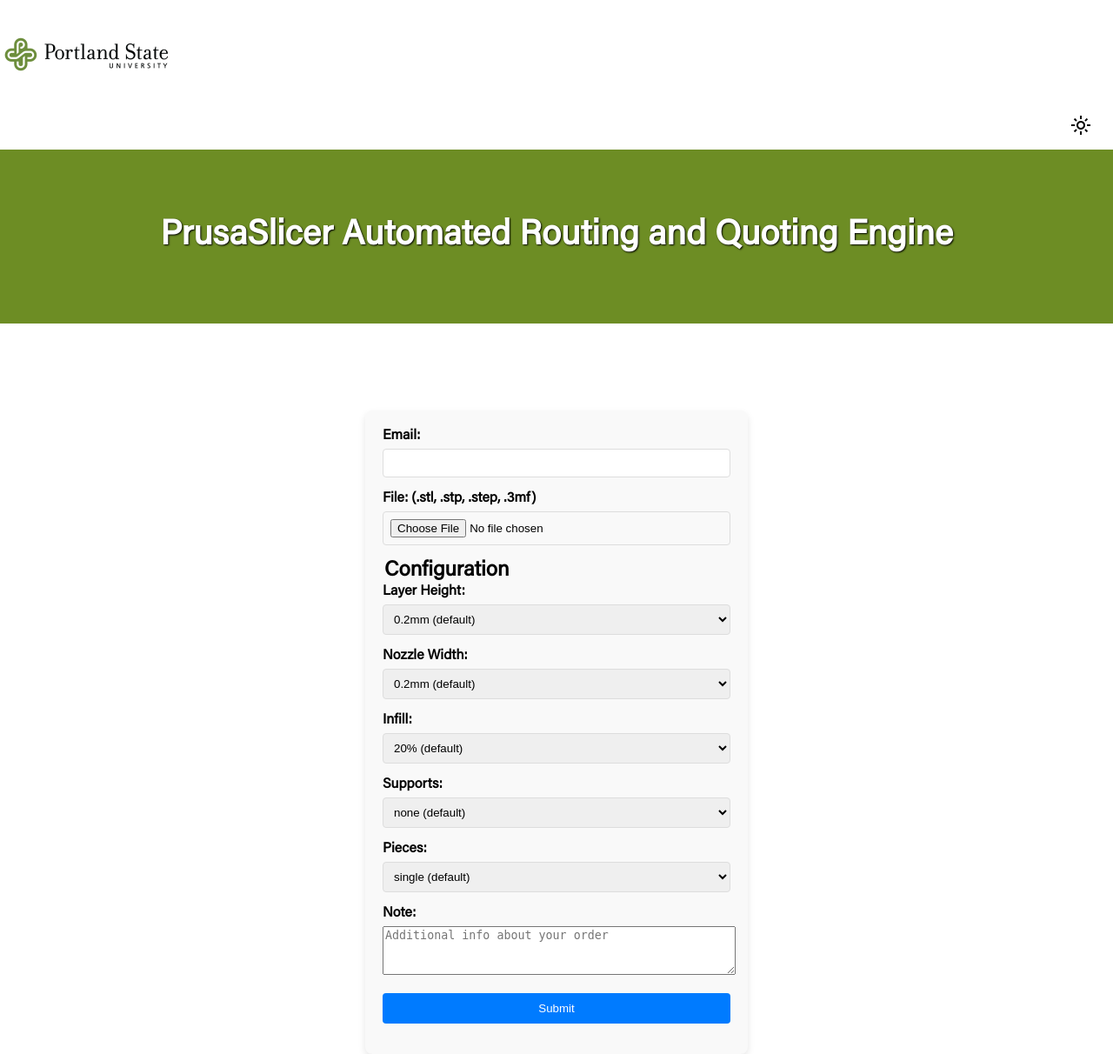
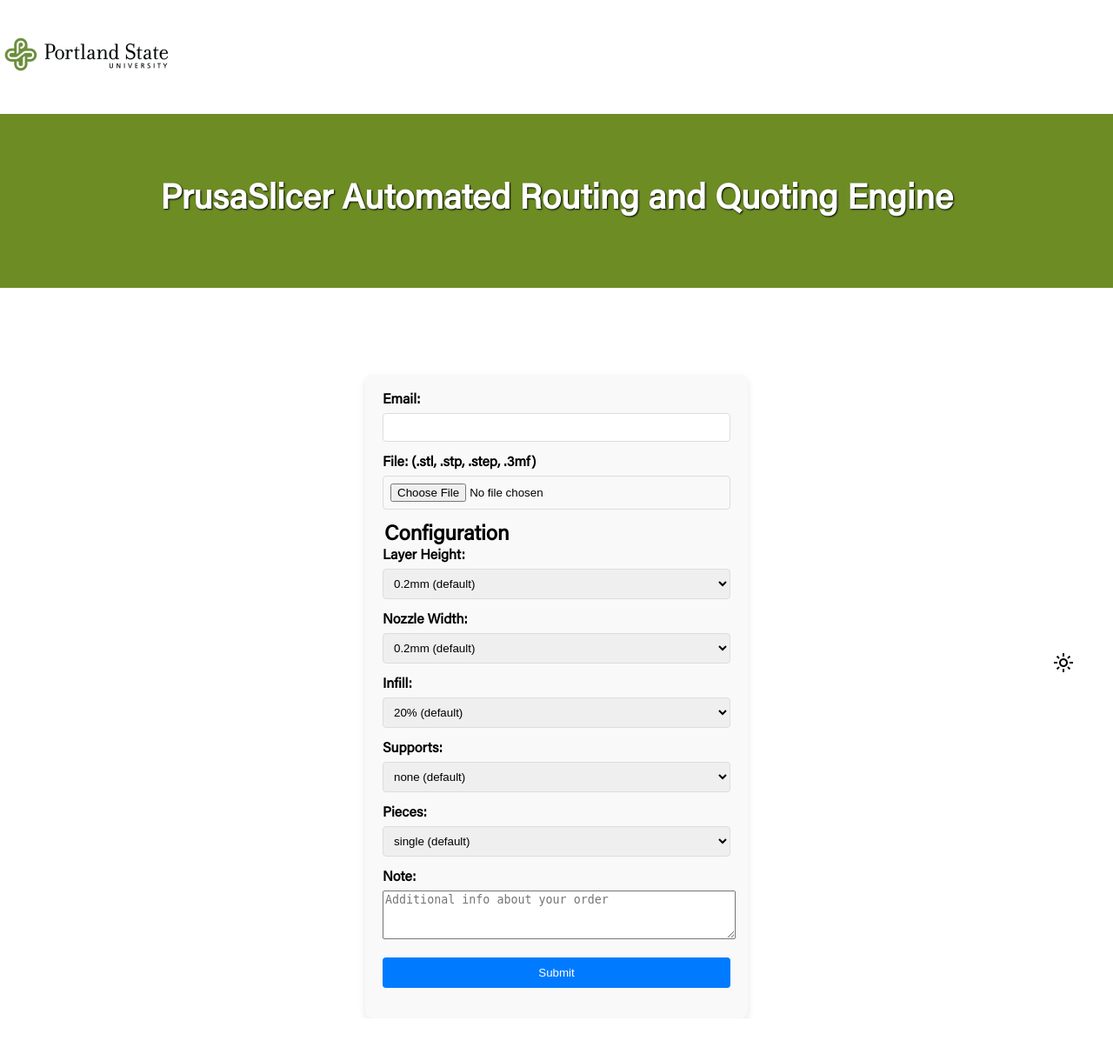
Before and after one commit to Monarch-Capstone-Parqe/CapstoneParqe, a Flask app: page / in a window 1280 px wide. Shown: the whole page at 87% size. After the commit the page ends 1171 px from the top, so only its background shows below. Run offline with Flask 3, Linux system fonts and the light colour scheme; parts of the project's set-up code (start-up, migrations or seed data) failed here and were passed over.

Commit message:
changed positioning of dark mode button, fixed to bottom right of screen

```diff
--- a/static/style.css
+++ b/static/style.css
@@ -191,8 +191,9 @@ input:checked + .slider:before {
 
 .dark-mode-toggle-container {
   width: 55px;
-  margin-left: auto;
-  margin-bottom: 10px;
+  position: fixed;
+  bottom: 20px;
+  right: 20px;
 }
 
 .dark-mode-form {
@@ -206,14 +207,10 @@ input:checked + .slider:before {
 }
 
 .dark-mode-header-box {
-  /* background-color: rgb(144, 184, 51); */
   background-color: rgb(0, 0, 0);
 }
 
 .dark-mode-header-text {
-  /* color: rgb(144, 184, 51); */
-  /* text-shadow: none; */
-
   /* creates a neon effect */
   text-shadow:
   0 0 10px rgb(109, 141, 36),
--- a/templates/user/index.html
+++ b/templates/user/index.html
@@ -67,7 +67,7 @@
       <legend>Configuration</legend>
       <div class="form-group">
         <label for="layer-height">Layer Height:</label>
-        <select id="layer-height" name="layer-height"">
+        <select id="layer-height" name="layer-height">
           <option value="0.2">0.2mm (default)</option>
           <option value="0.1">0.1mm</option>
           <option value="0.3">0.3mm</option>
```
